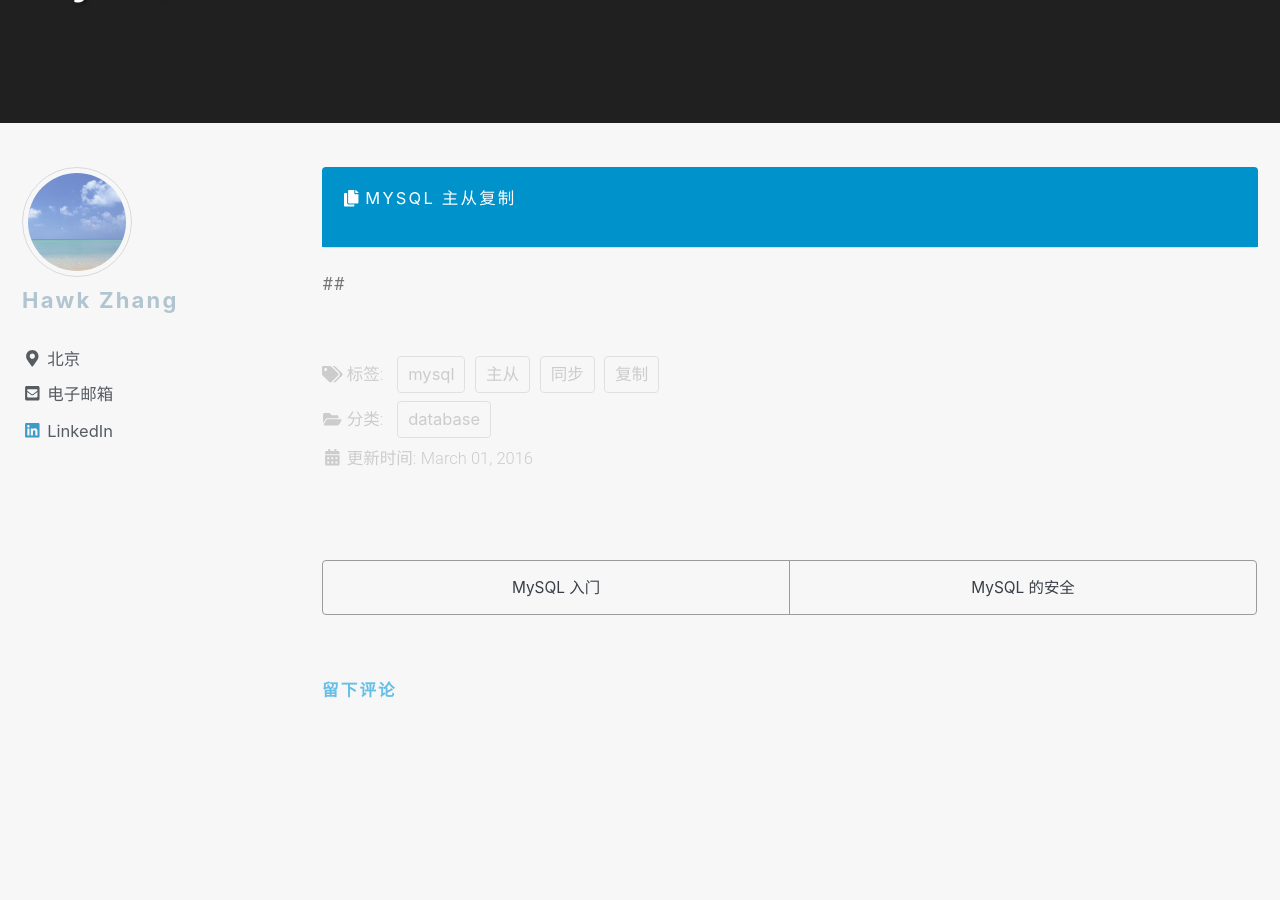
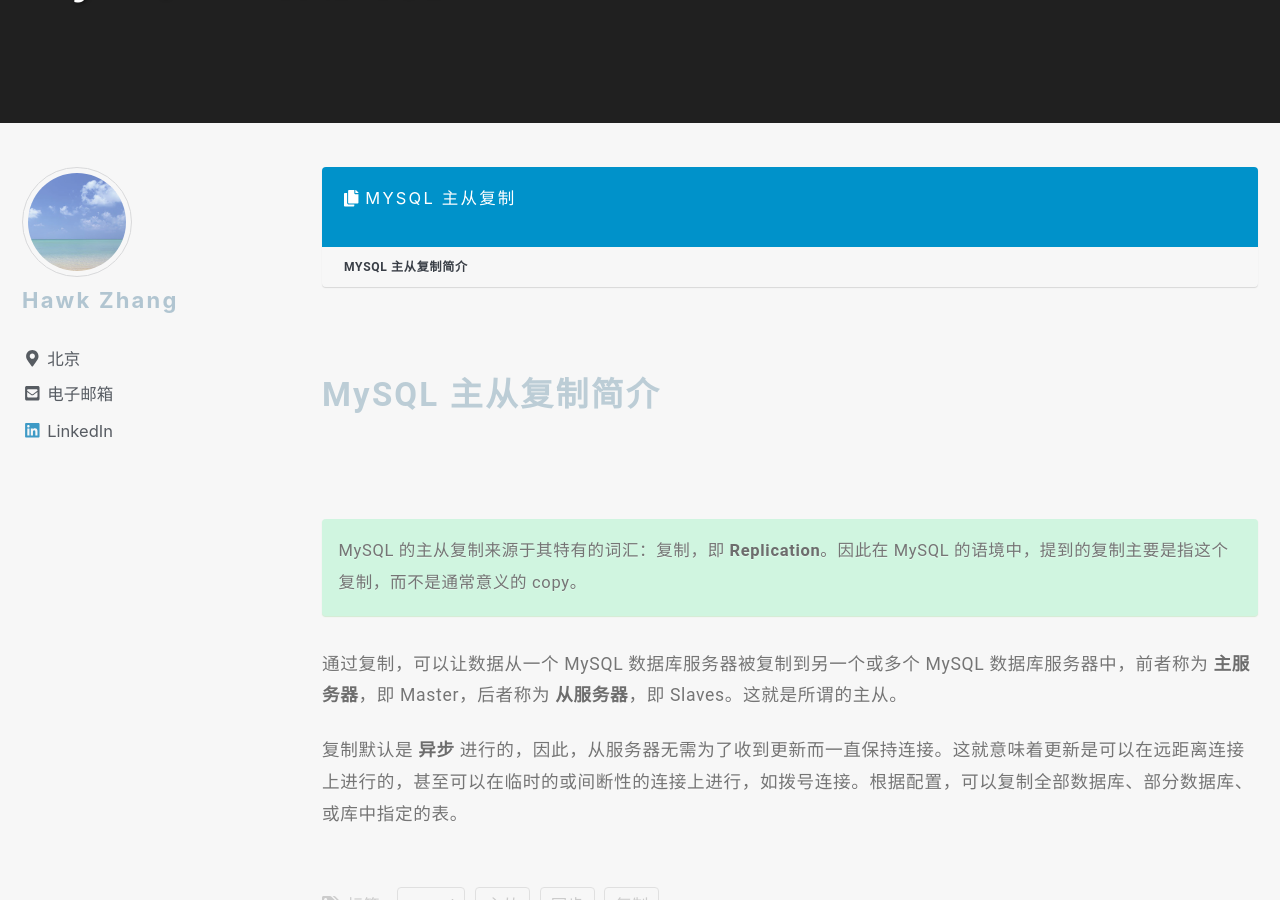
Before and after one commit to narru888/linotes_note, a Jekyll site: the page built from _posts/mysql/2016-03-01-master.slave.md, in a window 1280 px wide and 900 px high, scrolled down 230 px. Built offline with Jekyll 4.4.1, drawn with Linux system fonts in a browser that asks for light colours; nearby versions of some CDN libraries; a script that is not in the unit is left out; comment, search, counter and statistics services are not loaded.

Commit message:
update on 2018-08-09 15:40:01 CST

```diff
--- a/_posts/mysql/2016-03-01-master.slave.md
+++ b/_posts/mysql/2016-03-01-master.slave.md
@@ -18,4 +18,11 @@ header:
 
 
 
-##
+## MySQL 主从复制简介
+
+MySQL 的主从复制来源于其特有的词汇：复制，即 **Replication**。因此在 MySQL 的语境中，提到的复制主要是指这个复制，而不是通常意义的 copy。
+{: .notice--success}
+
+通过复制，可以让数据从一个 MySQL 数据库服务器被复制到另一个或多个 MySQL 数据库服务器中，前者称为 **主服务器**，即 Master，后者称为 **从服务器**，即 Slaves。这就是所谓的主从。
+
+复制默认是 **异步** 进行的，因此，从服务器无需为了收到更新而一直保持连接。这就意味着更新是可以在远距离连接上进行的，甚至可以在临时的或间断性的连接上进行，如拨号连接。根据配置，可以复制全部数据库、部分数据库、或库中指定的表。
```
